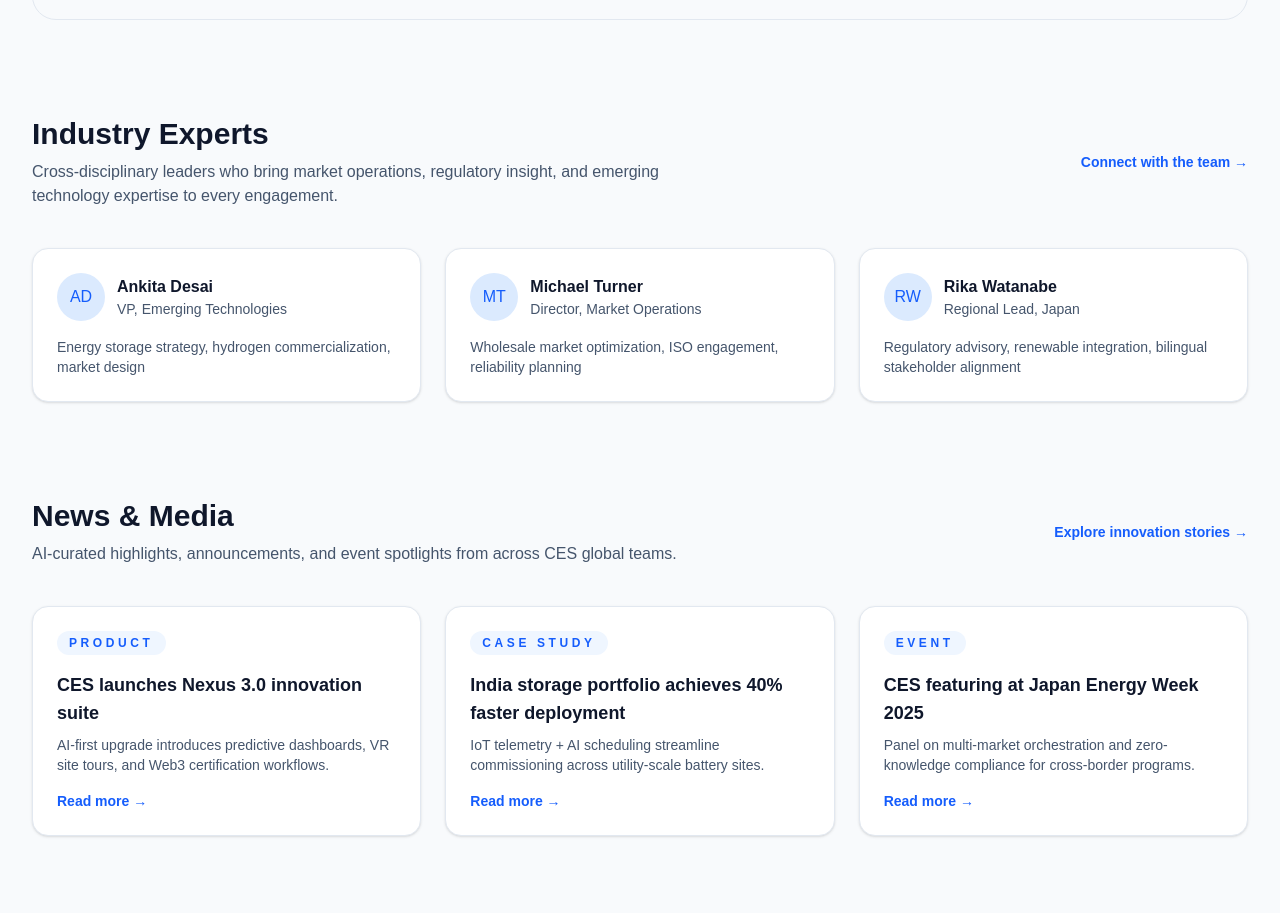
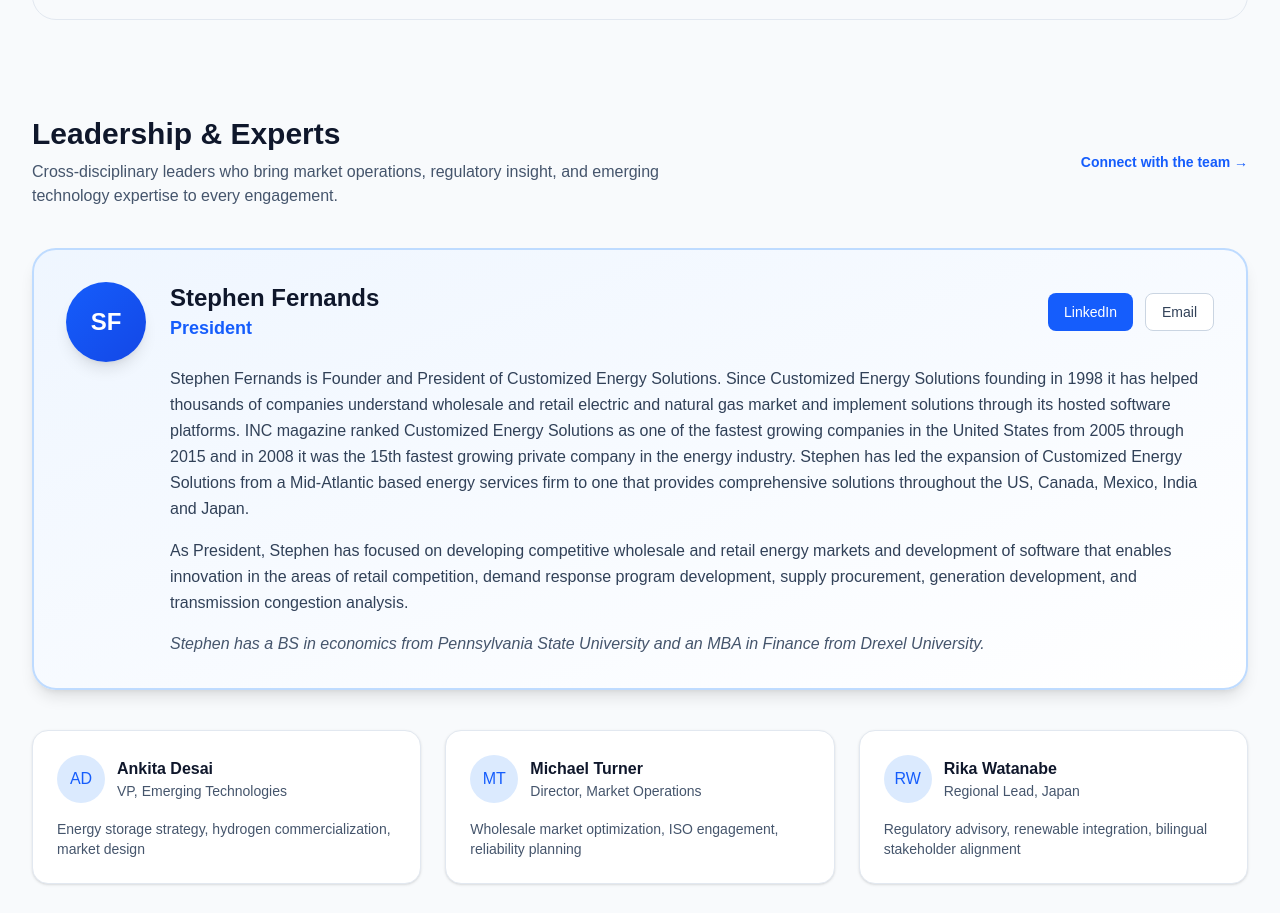
Before and after one commit to mangeshraut712/ces-ltd.com, a Next.js app: page /en-US in a window 1280 px wide. Shown: the part 4229-5142 px from the top of the page. Built offline with nearby package versions, Linux system fonts and the light colour scheme.

Commit message:
Update experts section with special president card for Stephen Fernands

```diff
--- a/src/components/sections/ExpertsSection.tsx
+++ b/src/components/sections/ExpertsSection.tsx
@@ -1,4 +1,14 @@
 'use client';
+
+const presidentProfile = {
+  name: 'Stephen Fernands',
+  role: 'President',
+  bio: 'Stephen Fernands is Founder and President of Customized Energy Solutions. Since Customized Energy Solutions founding in 1998 it has helped thousands of companies understand wholesale and retail electric and natural gas market and implement solutions through its hosted software platforms. INC magazine ranked Customized Energy Solutions as one of the fastest growing companies in the United States from 2005 through 2015 and in 2008 it was the 15th fastest growing private company in the energy industry. Stephen has led the expansion of Customized Energy Solutions from a Mid-Atlantic based energy services firm to one that provides comprehensive solutions throughout the US, Canada, Mexico, India and Japan.',
+  achievements: 'As President, Stephen has focused on developing competitive wholesale and retail energy markets and development of software that enables innovation in the areas of retail competition, demand response program development, supply procurement, generation development, and transmission congestion analysis.',
+  education: 'Stephen has a BS in economics from Pennsylvania State University and an MBA in Finance from Drexel University.',
+  linkedin: 'http://www.linkedin.com/pub/stephen-fernands/9/a15/1a6',
+  email: 'sfernands@ces-ltd.com'
+};
 
 const expertProfiles = [
   {
@@ -23,7 +33,7 @@
     <section id="experts" className="mt-24">
       <div className="flex flex-col gap-6 lg:flex-row lg:items-center lg:justify-between">
         <div>
-          <h2 className="text-3xl font-bold text-slate-900">Industry Experts</h2>
+          <h2 className="text-3xl font-bold text-slate-900">Leadership & Experts</h2>
           <p className="mt-2 max-w-2xl text-slate-600">
             Cross-disciplinary leaders who bring market operations, regulatory insight, and emerging technology expertise to every engagement.
           </p>
@@ -33,6 +43,51 @@
         </a>
       </div>
 
+      {/* President Card - Special Design */}
+      <div className="mt-10">
+        <div className="rounded-3xl border-2 border-blue-200 bg-gradient-to-br from-blue-50 to-white p-8 shadow-lg">
+          <div className="flex flex-col gap-6 lg:flex-row lg:items-start">
+            <div className="flex h-20 w-20 items-center justify-center rounded-full bg-gradient-to-br from-blue-600 to-blue-700 text-white text-2xl font-bold shadow-lg">
+              {presidentProfile.name
+                .split(' ')
+                .map(part => part[0])
+                .join('')
+                .toUpperCase()}
+            </div>
+            <div className="flex-1">
+              <div className="flex flex-col gap-2 sm:flex-row sm:items-center sm:justify-between">
+                <div>
+                  <h3 className="text-2xl font-bold text-slate-900">{presidentProfile.name}</h3>
+                  <p className="text-lg font-semibold text-blue-600">{presidentProfile.role}</p>
+                </div>
+                <div className="flex gap-3">
+                  <a
+                    href={presidentProfile.linkedin}
+                    target="_blank"
+                    rel="noopener noreferrer"
+                    className="inline-flex items-center gap-1 rounded-lg bg-blue-600 px-4 py-2 text-sm font-medium text-white hover:bg-blue-700 transition-colors"
+                  >
+                    LinkedIn
+                  </a>
+                  <a
+                    href={`mailto:${presidentProfile.email}`}
+                    className="inline-flex items-center gap-1 rounded-lg border border-slate-300 bg-white px-4 py-2 text-sm font-medium text-slate-700 hover:bg-slate-50 transition-colors"
+                  >
+                    Email
+                  </a>
+                </div>
+              </div>
+              <div className="mt-6 space-y-4">
+                <p className="text-slate-700 leading-relaxed">{presidentProfile.bio}</p>
+                <p className="text-slate-700 leading-relaxed">{presidentProfile.achievements}</p>
+                <p className="text-slate-600 italic">{presidentProfile.education}</p>
+              </div>
+            </div>
+          </div>
+        </div>
+      </div>
+
+      {/* Other Experts */}
       <div className="mt-10 grid gap-6 md:grid-cols-3">
         {expertProfiles.map(expert => (
           <div key={expert.name} className="rounded-2xl border border-slate-200 bg-white p-6 shadow-sm hover:shadow-md">
```
